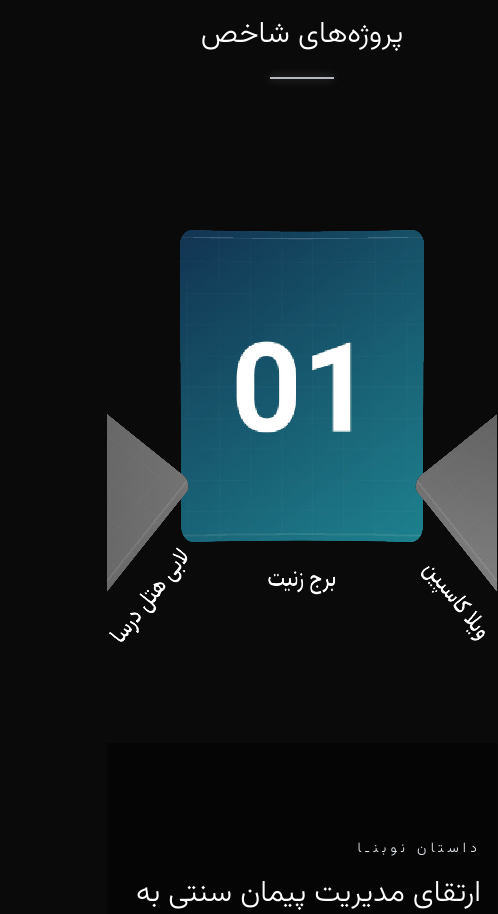
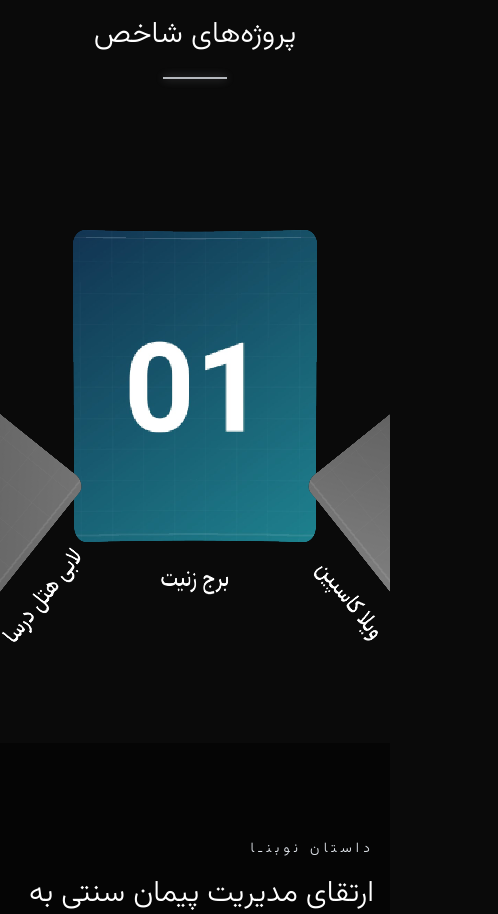
Before and after one commit to saeedesi/Nobana0, a Next.js app: page / in a window 390 px wide. Shown: the part 6023-6937 px from the top of the page, 498 px wide, since content can reach past the window. Built offline with nearby package versions, Linux system fonts and the light colour scheme.

Commit message:
fix(mobile): clip horizontal overflow so page width matches viewport
- overflow-x: clip on html/body/main (clip, not hidden, to preserve sticky)
- canvas display:block + max-width:100% to contain the WebGL gallery
Fixes the black band on the right half on mobile.

```diff
--- a/src/app/globals.css
+++ b/src/app/globals.css
@@ -128,9 +128,19 @@
   }
   body {
     @apply bg-background text-foreground;
+    /* Clip horizontal overflow (decorative blurs, WebGL canvas) without
+       creating a scroll container, so sticky sections keep working. */
+    overflow-x: clip;
+    width: 100%;
   }
   html {
     @apply font-sans;
+    overflow-x: clip;
+  }
+  /* OGL/WebGL canvas should behave as a block and never exceed its box. */
+  canvas {
+    display: block;
+    max-width: 100%;
   }
 }
 
--- a/src/app/page.tsx
+++ b/src/app/page.tsx
@@ -20,7 +20,7 @@ const projects = [
 
 export default function Home() {
   return (
-    <main className="min-h-screen bg-[#0a0a0a] text-white selection:bg-primary/30 font-sans" dir="rtl">
+    <main className="min-h-screen w-full overflow-x-clip bg-[#0a0a0a] text-white selection:bg-primary/30 font-sans" dir="rtl">
 
       {/* Header / Navbar (Sticky & Shrinking) */}
       <Navbar />
```
